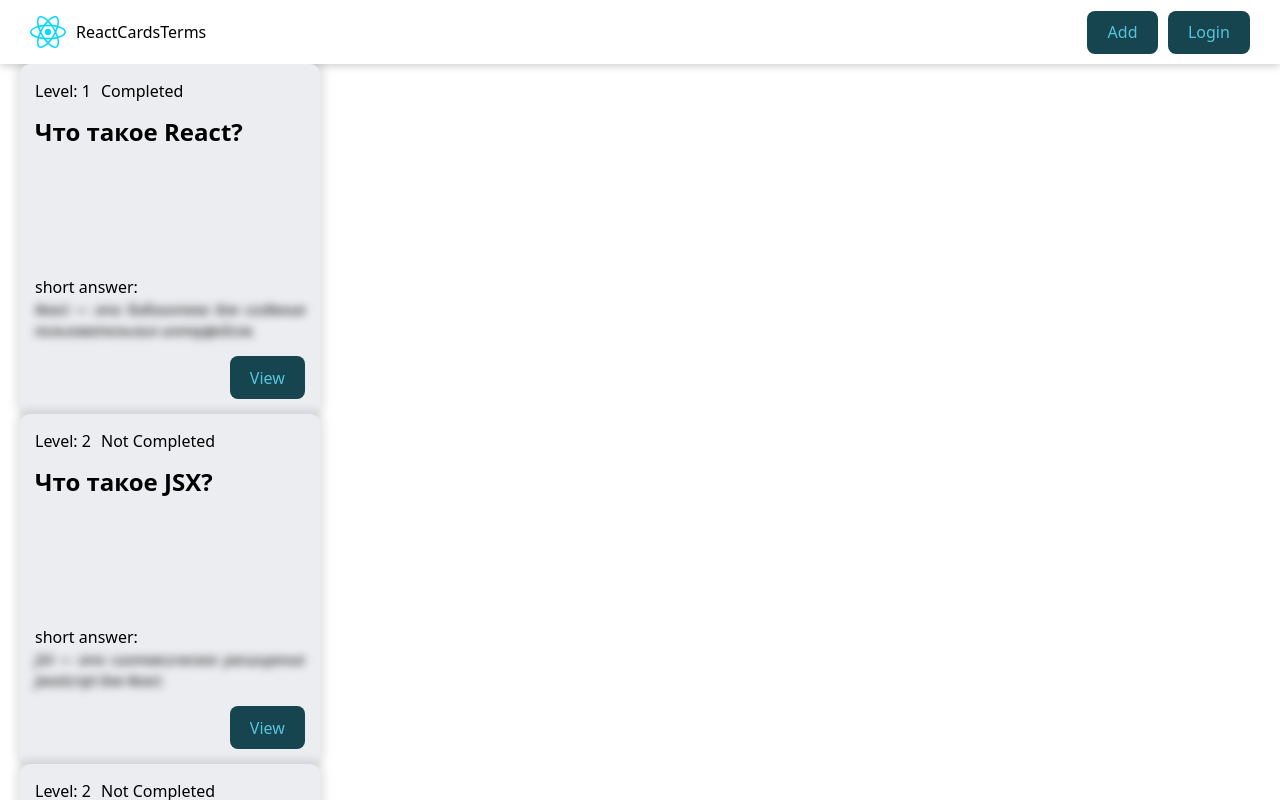
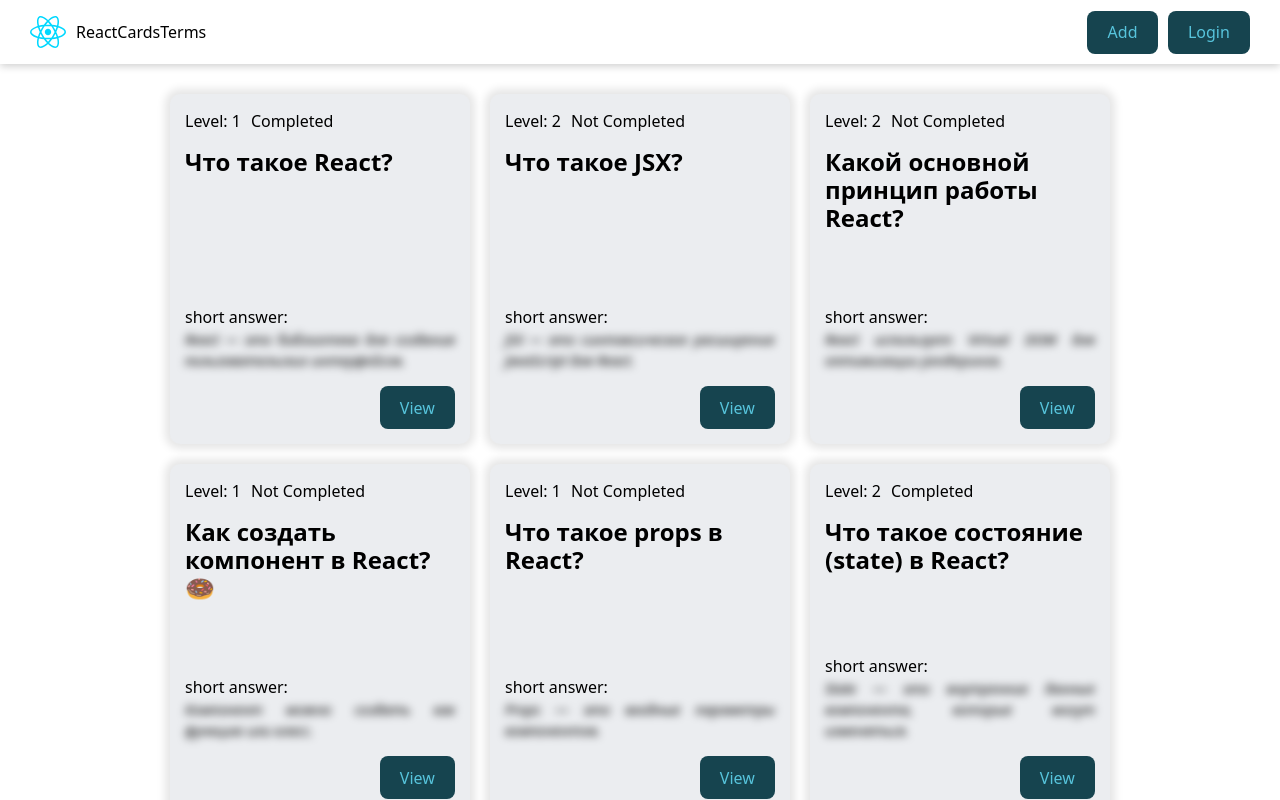
Before and after one commit to VNagorniy/react-cards-terms, a React (Vite) app: page / in a window 1280 px wide. Built offline with nearby package versions, Linux system fonts and the light colour scheme; data requests are answered from the project's data file.

Commit message:
feat: add QuestionCardList component

```diff
--- /dev/null
+++ b/src/components/QuestionCardList/QuestionCardList.jsx
@@ -0,0 +1,12 @@
+import { QuestionCard } from '../QuestionCard/QuestionCard';
+import cls from './QuestionCardList.module.css';
+
+export const QuestionCardList = ({ cards }) => {
+	return (
+		<div className={cls.cardList}>
+			{cards.map((card, index) => {
+				return <QuestionCard card={card} key={index} />;
+			})}
+		</div>
+	);
+};
--- /dev/null
+++ b/src/components/QuestionCardList/QuestionCardList.module.css
@@ -0,0 +1,10 @@
+.cardList {
+	width: 100%;
+	padding: 30px 0;
+	margin: 0 auto;
+	display: flex;
+	flex-wrap: wrap;
+	justify-content: center;
+	align-items: center;
+	gap: 20px;
+}
--- /dev/null
+++ b/src/components/QuestionCardList/index.jsx
@@ -0,0 +1 @@
+export { QuestionCardList } from './QuestionCardList';
--- a/src/pages/HomePage/HomePage.jsx
+++ b/src/pages/HomePage/HomePage.jsx
@@ -2,6 +2,7 @@
 import { QuestionCard } from '../../components/QuestionCard';
 import { API_URL } from '../../../constants';
 import { useEffect, useState } from 'react';
+import { QuestionCardList } from '../../components/QuestionCardList';
 
 export const HomePage = () => {
 	const [questions, setQuestions] = useState([]);
@@ -23,9 +24,7 @@
 
 	return (
 		<>
-			{questions.map((card, index) => {
-				return <QuestionCard card={card} key={index} />;
-			})}
+			<QuestionCardList cards={questions} />
 		</>
 	);
 };
```
